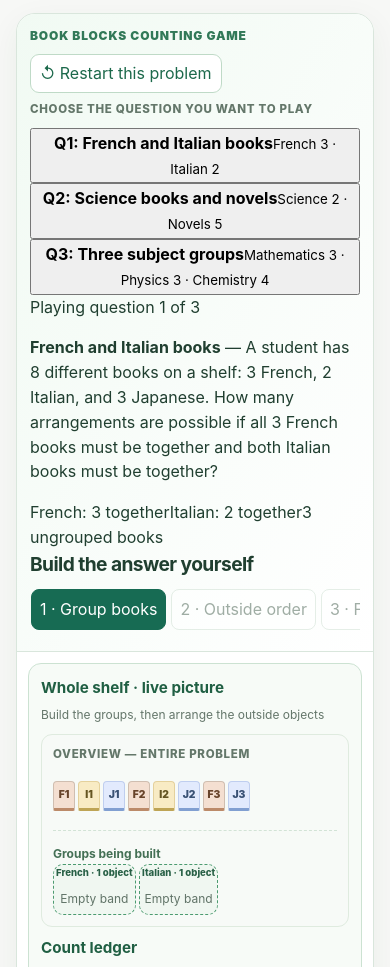
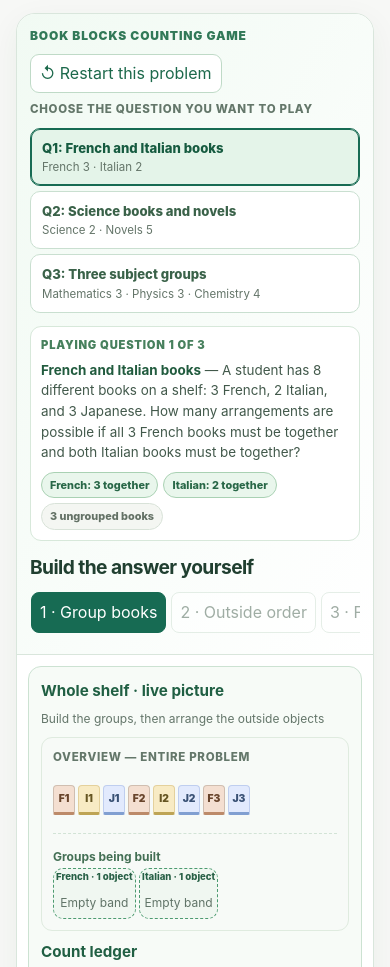
Before and after one commit to cghuisunshine/test, a plain HTML site: page amc8-book-arrangement-practice.html in a window 390 px wide. Shown: the part 989-1956 px from the top of the page. Drawn offline with Linux system fonts and the light colour scheme.

Commit message:
Style per-question selector, adaptive problem statement, and launch buttons

```diff
--- a/amc8-book-game.css
+++ b/amc8-book-game.css
@@ -125,3 +125,27 @@
 .gm-branch-row:last-of-type{border-bottom:none}
 .gm-branch-row b{display:block;margin-bottom:6px;font-size:.79rem;color:#805d2f}
 .gm-branch-item{overflow-wrap:anywhere;line-height:1.35}
+/* The game now follows the selected question, not a fixed demonstration. */
+.gm-problem-picker{margin:8px 0 13px}
+.gm-problem-picker-buttons{display:grid;grid-template-columns:repeat(3,minmax(0,1fr));gap:7px}
+.gm-problem-choice{border:1.5px solid #c9dfd0;background:#fff;border-radius:10px;padding:10px 9px;text-align:left;color:#3a6249;line-height:1.3;min-width:0;transition:border-color .15s,background .15s}
+.gm-problem-choice b{display:block;font-size:.8rem;font-weight:850}
+.gm-problem-choice small{display:block;font-size:.69rem;color:#647569;line-height:1.38;margin-top:5px}
+.gm-problem-choice:hover{border-color:#60a777;background:#f3faf4}
+.gm-problem-choice.current,.gm-problem-choice[aria-pressed="true"]{border-color:#176b53;background:#e4f4e9;box-shadow:inset 0 0 0 1px #176b53}
+.gm-problem-choice.current b{color:#165b40}
+.gm-problem-context{margin:12px 0 14px;padding:12px;background:#fff;border:1px solid #d7e8da;border-radius:11px}
+.gm-problem-kicker{font-size:.7rem;color:#47805d;font-weight:900;letter-spacing:.07em;text-transform:uppercase;margin-bottom:6px}
+.gm-current-question{margin:4px 0 9px;color:#42594b;font-size:.84rem;line-height:1.53}
+.gm-current-question strong{color:#215b3e}
+.gm-context-chips{display:flex;gap:5px;flex-wrap:wrap}
+.gm-context-chip{border:1px solid #a9d1b3;border-radius:99px;background:#e9f6ec;color:#286747;font-size:.68rem;font-weight:850;padding:4px 8px}
+.gm-context-chip.neutral{background:#f4f6f2;color:#637165;border-color:#d8e2d8}
+.gm-play-problem{font-size:.84rem;font-weight:800;color:#176b53;border-color:#9fc9ab}
+@media(max-width:640px){
+ .gm-problem-picker-buttons{grid-template-columns:1fr;gap:5px}
+ .gm-problem-choice{padding:9px 11px}
+ .gm-problem-choice b{font-size:.82rem}
+ .gm-problem-choice small{font-size:.72rem;margin-top:2px}
+ .gm-problem-context{padding:10px}
+}
```
